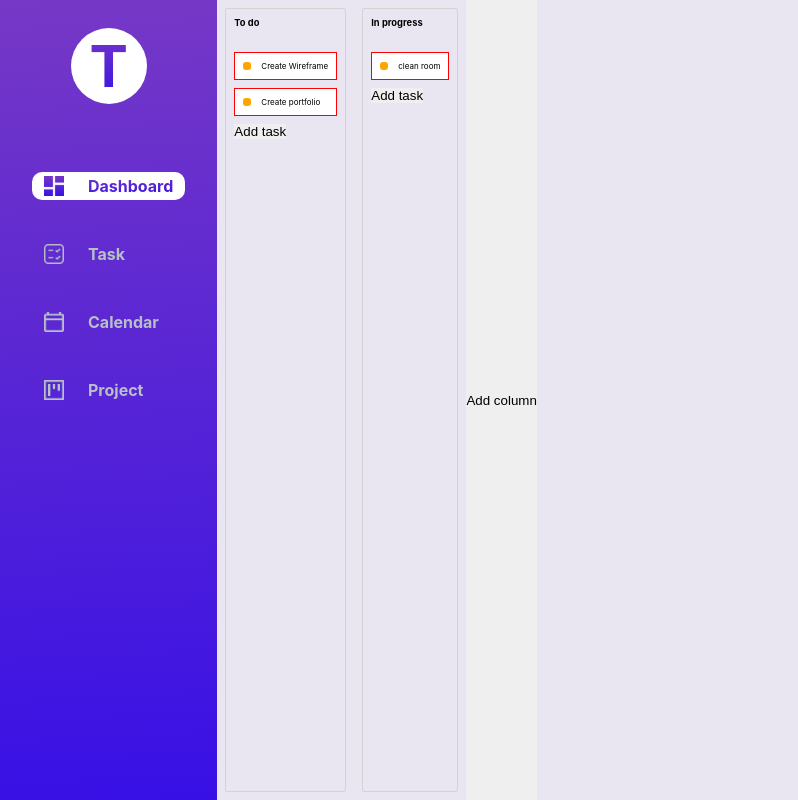
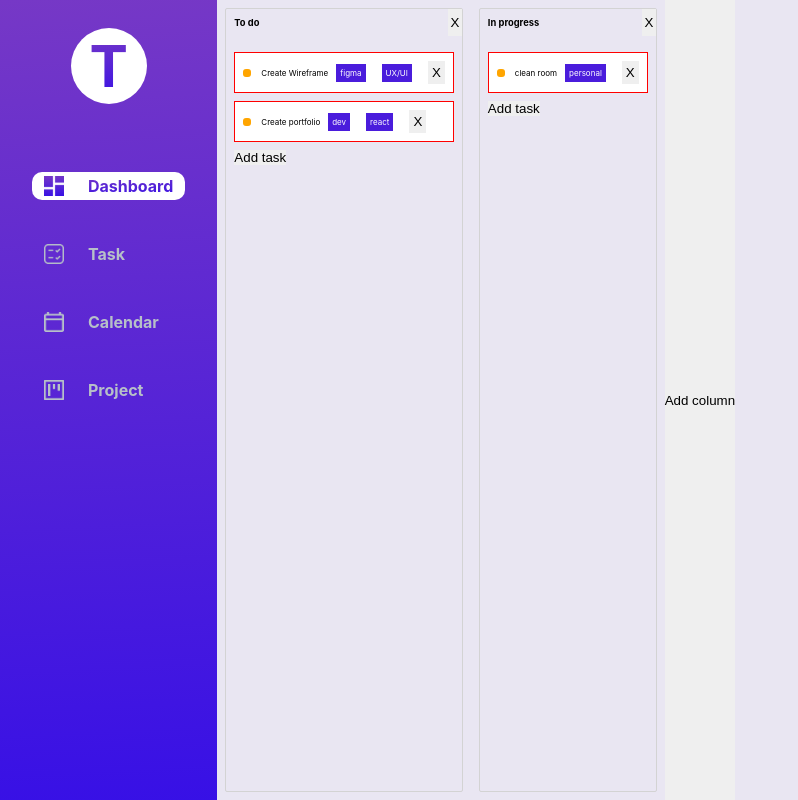
Before and after one commit to nicolasbalao/task-management-app, a React (Create React App) app: page /test in a window 1280 px wide. Shown: the whole page, without its empty margins (0-798 px from the left). Built offline with nearby package versions, Linux system fonts and the light colour scheme.

Commit message:
add Column and task && del

```diff
--- a/src/App.js
+++ b/src/App.js
@@ -1,13 +1,12 @@
-import Navbar from './components/Navbar/Navbar';
-import './style/App.scss';
-import {BrowserRouter as Router, Route, Routes} from "react-router-dom"
-import DashboardPage from "./page/Dashboard/DashboardPage"
-import CalendarPage from "./page/Calendar/CalendarPage"
-import TaskPage from "./page/Task/TaskPage"
-import ProjectPage from "./page/ProjectPage/ProjectPage"
-import TestPage from './page/TestPage/TestPage';
-
-
+import Navbar from "./components/Navbar/Navbar";
+import "./style/App.scss";
+import { BrowserRouter as Router, Route, Routes } from "react-router-dom";
+import DashboardPage from "./page/Dashboard/DashboardPage";
+import CalendarPage from "./page/Calendar/CalendarPage";
+import TaskPage from "./page/Task/TaskPage";
+import ProjectPage from "./page/ProjectPage/ProjectPage";
+import TestPage from "./page/TestPage/TestPage";
+import { TaskProvider } from "./context/taskContext";
 
 function App() {
   return (
@@ -15,11 +14,18 @@ function App() {
       <Router>
         <Navbar />
         <Routes>
-          <Route path="/" element={<DashboardPage/>}/>
-          <Route path="task" element={<TaskPage/>}/>
-          <Route path="calendar" element={<CalendarPage/>}/>
-          <Route path="project" element={<ProjectPage/>}/>
-          <Route path='test' element={<TestPage/>}/>
+          <Route path="/" element={<DashboardPage />} />
+          <Route path="task" element={<TaskPage />} />
+          <Route path="calendar" element={<CalendarPage />} />
+          <Route path="project" element={<ProjectPage />} />
+          <Route
+            path="test"
+            element={
+              <TaskProvider>
+                <TestPage />
+              </TaskProvider>
+            }
+          />
         </Routes>
       </Router>
     </div>
--- /dev/null
+++ b/src/context/taskContext.js
@@ -0,0 +1,140 @@
+import React, { createContext, useContext, useState } from "react";
+import dataset from "../page/TestPage/data";
+
+export const TaskContext = createContext({});
+
+export const TaskProvider = ({ children }) => {
+  const [data, setData] = useState(dataset);
+
+  //DEL TASK
+  const delTask = (columnId, taskId) => {
+    //remove task from task props
+
+    const newTasks = data.tasks;
+    delete newTasks[taskId];
+
+    console.log(newTasks);
+
+    //remove taskId from column
+    const newTaskIds = data.columns[columnId].taskIds;
+    newTaskIds.splice(newTaskIds.indexOf(taskId, 1));
+
+    const newColumn = {
+      ...data.columns[columnId],
+      taskIds: newTaskIds,
+    };
+
+    const newState = {
+      ...data,
+      tasks: newTasks,
+      columns: {
+        ...data.columns,
+        [columnId]: newColumn,
+      },
+    };
+
+    setData(newState);
+    return;
+  };
+
+  //ADD TASK
+  const addTask = (index) => {
+    const taskId = `task-${Object.keys(data.tasks).length + 1}`;
+    console.log(taskId);
+
+    const task = {
+      id: taskId,
+      content: "End DND React",
+      tags: ["front"],
+    };
+
+    // create new object tasks for update the state
+    const newTasks = {
+      ...data.tasks,
+      [taskId]: task,
+    };
+
+    //create new taskIds for the column to add task
+    const newTasksIds = [
+      ...data.columns[`column-${index + 1}`].taskIds,
+      taskId,
+    ];
+
+    console.log("test: ", newTasksIds);
+
+    const newSate = {
+      ...data,
+      tasks: newTasks,
+      columns: {
+        ...data.columns,
+        [`column-${index + 1}`]: {
+          ...data.columns[`column-${index + 1}`],
+          taskIds: newTasksIds,
+        },
+      },
+    };
+
+    console.log("new state: ", newSate);
+
+    setData(newSate);
+    return;
+  };
+
+  //addColumn
+  const addColumn = () => {
+    const columnId = `column-${data.columnOrder.length + 1}`;
+    console.log(columnId);
+
+    const Column = {
+      id: columnId,
+      title: "done",
+      taskIds: [],
+    };
+
+    //NewStateColumn
+    const newColumn = {
+      ...data.columns,
+      [columnId]: Column,
+    };
+
+    const newColumnOrder = [...data.columnOrder, columnId];
+
+    const newState = {
+      ...data,
+      columns: newColumn,
+      columnOrder: newColumnOrder,
+    };
+
+    setData(newState);
+    return;
+  };
+
+  //DEL COLUMN
+
+  const delColumn = (columnId) => {
+    const newColumns = data.columns;
+    delete newColumns[columnId];
+
+    const newColumnOrder = data.columnOrder;
+    newColumnOrder.splice(newColumnOrder.indexOf(columnId), 1);
+
+    const newState = {
+      ...data,
+      columns: newColumns,
+      columnOrder: newColumnOrder,
+    };
+
+    setData(newState);
+    return;
+  };
+
+  return (
+    <TaskContext.Provider
+      value={{ data, setData, delTask, addTask, addColumn, delColumn }}
+    >
+      {children}
+    </TaskContext.Provider>
+  );
+};
+
+export const useTaskContext = () => useContext(TaskContext);
--- a/src/page/TestPage/Column.js
+++ b/src/page/TestPage/Column.js
@@ -1,7 +1,8 @@
-import React from "react";
+import React, { useContext } from "react";
 import { Draggable } from "react-beautiful-dnd";
 import { Droppable } from "react-beautiful-dnd";
 import styled from "styled-components";
+import { TaskContext } from "../../context/taskContext";
 import Task from "./Task";
 
 const Container = styled.div`
@@ -15,12 +16,22 @@ const Container = styled.div`
 const Title = styled.h3`
   padding: 1rem;
 `;
+
+const Header = styled.div`
+  display: flex;
+  justify-content: space-between;
+`;
+
 const TaskList = styled.div`
   padding: 1rem;
   background-color: ${(props) => props.isDraggingOver && "lightblue"};
   min-height: 100px;
 
   flex-grow: 1;
+`;
+
+const DelColumn = styled.button`
+  padding: 0.3rem;
 `;
 
 // PROPS
@@ -35,54 +46,17 @@ const TaskList = styled.div`
 //     draggingOverWith: 'task-1'
 // }
 
-function Column({ column, tasks, index, data, setData }) {
-  const addTask = () => {
-    const taskId = `task-${Object.keys(data.tasks).length + 1}`;
-    console.log(taskId);
-
-    const task = {
-      id: taskId,
-      content: "End DND React",
-      tags: ["front"],
-    };
-
-    // create new object tasks for update the state
-    const newTasks = {
-      ...data.tasks,
-      [taskId]: task,
-    };
-
-    //create new taskIds for the column to add task
-    const newTasksIds = [
-      ...data.columns[`column-${index + 1}`].taskIds,
-      taskId,
-    ];
-
-    console.log("test: ", newTasksIds);
-
-    const newSate = {
-      ...data,
-      tasks: newTasks,
-      columns: {
-        ...data.columns,
-        [`column-${index + 1}`]: {
-          ...data.columns[`column-${index + 1}`],
-          taskIds: newTasksIds,
-        },
-      },
-    };
-
-    console.log("new state: ", newSate);
-
-    setData(newSate);
-    return;
-  };
+function Column({ column, tasks, index }) {
+  const { addTask, delColumn } = useContext(TaskContext);
 
   return (
     <Draggable draggableId={column.id} index={index}>
       {(provided) => (
         <Container {...provided.draggableProps} ref={provided.innerRef}>
-          <Title {...provided.dragHandleProps}>{column.title}</Title>
+          <Header>
+            <Title {...provided.dragHandleProps}>{column.title}</Title>
+            <DelColumn onClick={() => delColumn(column.id)}>X</DelColumn>
+          </Header>
           <Droppable droppableId={column.id}>
             {(provided, snapshot) => (
               <TaskList
@@ -91,7 +65,12 @@ function Column({ column, tasks, index, data, setData }) {
                 isDraggingOver={snapshot.isDraggingOver}
               >
                 {tasks.map((task, index) => (
-                  <Task key={task.id} task={task} index={index} />
+                  <Task
+                    key={task.id}
+                    task={task}
+                    index={index}
+                    columnId={column.id}
+                  />
                 ))}
                 {provided.placeholder}
                 <button onClick={() => addTask(index)}>Add task</button>
--- a/src/page/TestPage/Task.js
+++ b/src/page/TestPage/Task.js
@@ -1,6 +1,7 @@
-import React from "react";
+import React, { useContext } from "react";
 import { Draggable } from "react-beautiful-dnd";
 import styled from "styled-components";
+import { TaskContext } from "../../context/taskContext";
 
 const TaskContainer = styled.div`
   padding: 1rem;
@@ -22,7 +23,23 @@ const Handle = styled.div`
   margin-right: 10px;
 `;
 
-function Task({ task, index }) {
+const DelTask = styled.button`
+  padding: 0.5rem;
+  margin-left: 1rem;
+`;
+
+const Tags = styled.span`
+  padding: 0.5rem;
+  text-align: center;
+
+  background-color: #4a1cdc;
+  color: white;
+  margin: 0 1rem;
+`;
+
+function Task({ task, index, columnId }) {
+  const { delTask } = useContext(TaskContext);
+
   return (
     <Draggable draggableId={task.id} index={index}>
       {(provided, snapshot) => (
@@ -34,6 +51,10 @@ function Task({ task, index }) {
         >
           <Handle />
           {task.content}
+          {task.tags.map((tag) => (
+            <Tags>{tag}</Tags>
+          ))}
+          <DelTask onClick={() => delTask(columnId, task.id)}>X</DelTask>
         </TaskContainer>
       )}
     </Draggable>
--- a/src/page/TestPage/TestPage.js
+++ b/src/page/TestPage/TestPage.js
@@ -1,11 +1,15 @@
-import React, { useState } from "react";
+import React, { useContext } from "react";
 import { Droppable } from "react-beautiful-dnd";
 import { DragDropContext } from "react-beautiful-dnd";
+import { TaskContext } from "../../context/taskContext";
 import Column from "./Column";
-import dataset from "./data";
+
+
 
 function TestPage() {
-  const [data, setData] = useState(dataset);
+  const { data, setData, addColumn } = useContext(TaskContext);
+
+  console.log("data", data);
 
   const onDragStart = () => (document.body.style.color = "orange");
 
@@ -17,8 +21,6 @@ function TestPage() {
 
     document.body.style.backgroundColor = `rgba(153, 141, 217, ${opacity})`;
   };
-
-  console.log(data.columns);
 
   //DND
 
@@ -112,34 +114,6 @@ function TestPage() {
     setData(newSate);
   };
 
-  const addColumn = () => {
-    const columnId = `column-${data.columnOrder.length + 1}`;
-    console.log(columnId);
-
-    const Column = {
-      id: columnId,
-      title: "done",
-      taskIds: [],
-    };
-
-    //NewStateColumn
-    const newColumn = {
-      ...data.columns,
-      [columnId]: Column,
-    };
-
-    const newColumnOrder = [...data.columnOrder, columnId];
-
-    const newState = {
-      ...data,
-      columns: newColumn,
-      columnOrder: newColumnOrder,
-    };
-
-    setData(newState);
-    return;
-  };
-
   return (
     <>
       <DragDropContext
@@ -170,8 +144,6 @@ function TestPage() {
                     column={column}
                     tasks={tasks}
                     index={index}
-                    data={data}
-                    setData={setData}
                   />
                 );
               })}
```
